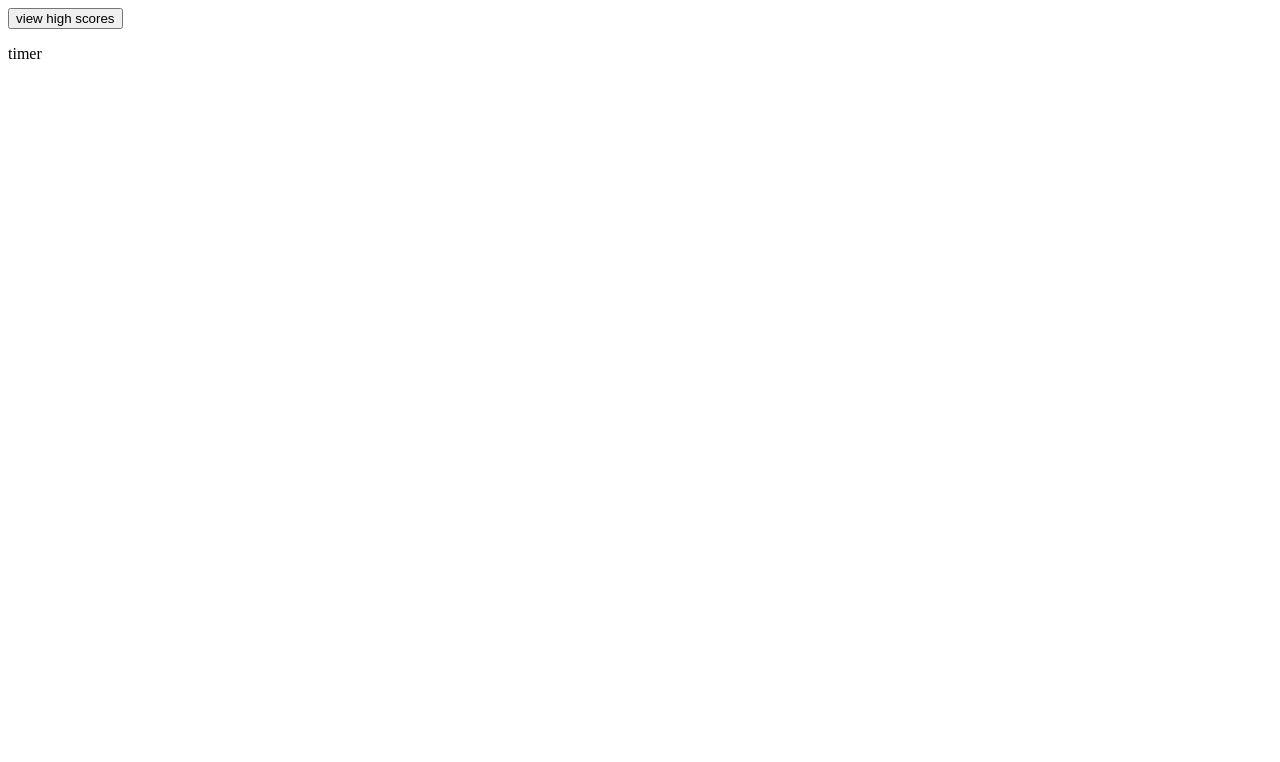
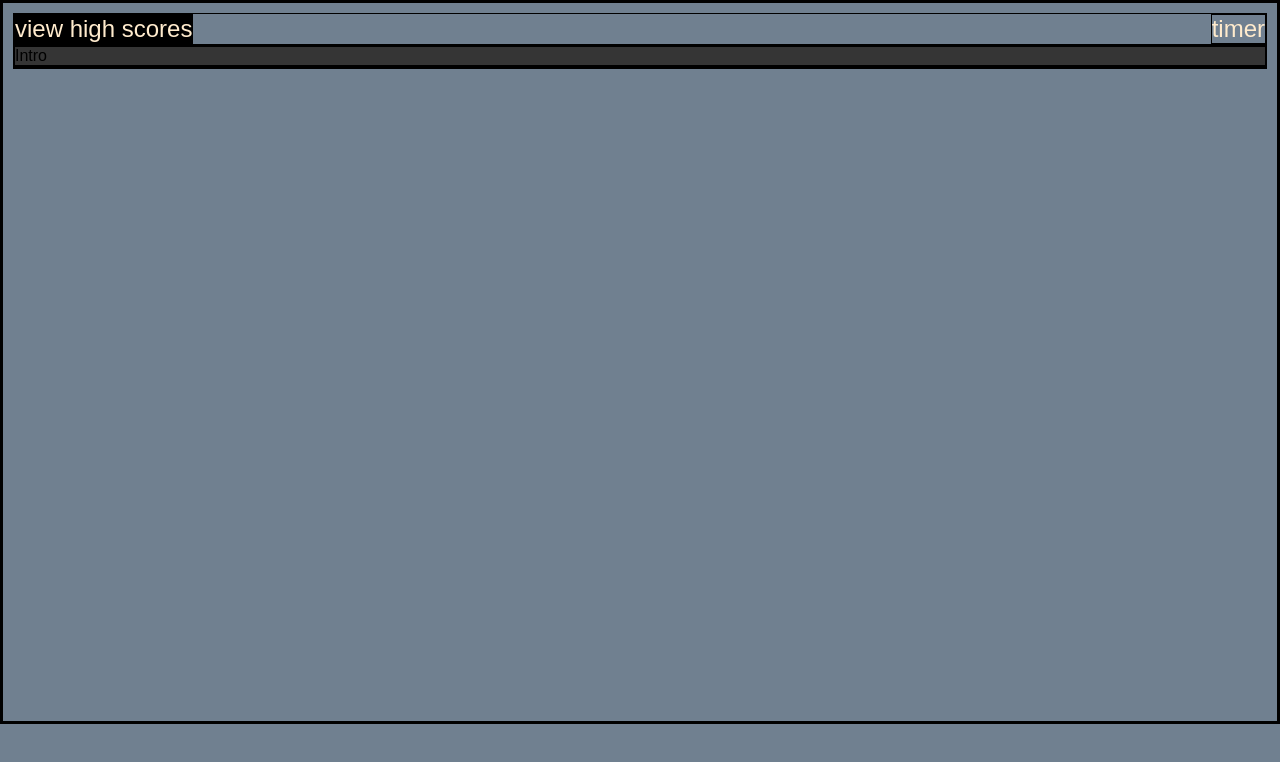
Before and after one commit to rstamey/JS-code-quiz, a plain HTML site: page index.html in a window 1280 px wide. Drawn offline with Linux system fonts and the light colour scheme; files that its build step writes are made by us from their sources.

Commit message:
style box layout

```diff
--- a/assets/style.css
+++ b/assets/style.css
@@ -0,0 +1,46 @@
+/**/
+* {
+    margin:0;
+    padding:0;
+    box-sizing: border-box;
+    border: 1px solid black;
+    font-family: Arial, Helvetica, sans-serif;
+}
+
+body{
+    background-color: slategrey;
+}
+
+p{
+    color:blanchedalmond;
+    font-size: 1.5em;
+}
+
+button{
+    outline: 1px;
+    background-color: black;
+    color:blanchedalmond;
+    font-size: 1.5em;
+}
+/*main window*/
+.window{
+    padding: 10px;
+    height: 90vh;
+    display: flex;
+    flex-direction: column;
+    justify-content: start;
+}
+/*top bar*/
+.top-bar p{
+    float: right;
+}
+
+/*quiz window*/
+.quiz{
+    background-color: rgb(53, 53, 53);
+
+}
+
+/*quiz intro*/
+
+/*quiz content*/
--- a/index.html
+++ b/index.html
@@ -3,17 +3,20 @@
 <head>
   <meta charset="UTF-8">
   <meta name="viewport" content="width=device-width, initial-scale=1.0">
-  <link rel="stylesheet" type="text/css" href="./assets/css/style.css">
+  <link rel="stylesheet" type="text/css" href="./assets/style.css">
   <title>JS Code Quiz</title>
 </head>
 <body>
-    <div class="window">
-        <div class="top-bar">
+    <div class="window" id="window">
+        <div class="top-bar" id="top-bar">
             <button>view high scores</button>
             <p>timer</p>
         </div>
-        <div class="quiz">
+        <div class="quiz" id="quiz">
+            <header class="intro">Intro</header>
+            <main>
 
+            </main>
         </div>
     </div>
 </body>
```
